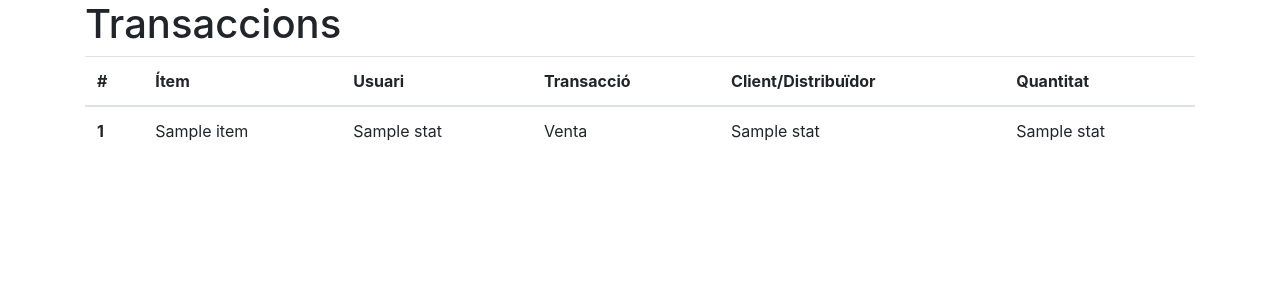
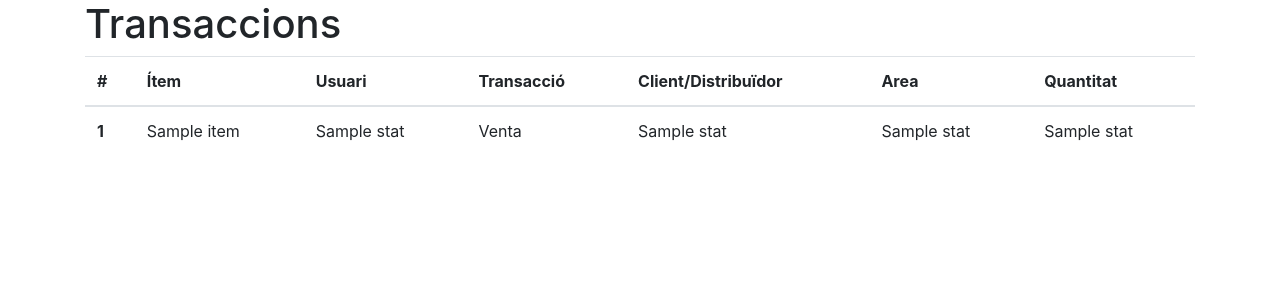
Before and after one commit to pgiuli/dunder-mifflin, a Flask app: template templates/stats.html in a window 1280 px wide. Shown: the part 56-356 px from the top of the page. Run offline with Flask 3, Linux system fonts and the light colour scheme; the template is opened without the code that fills it: most values are stand-ins (such as "Sample title", 1, 10 or a date in 2020); some libraries are stand-ins or nearby versions.

Commit message:
Added area to stats

```diff
--- a/templates/stats.html
+++ b/templates/stats.html
@@ -43,6 +43,7 @@
                     <th scope="col">Usuari</th>
                     <th scope="col">Transacció</th>
                     <th scope="col">Client/Distribuïdor</th>
+                    <th scope="col">Area</th>
                     <th scope="col">Quantitat</th>
 
                 </tr>
@@ -59,6 +60,11 @@
                     <td>Venta</td>
                     {% endif %}
                     <td>{{ stat[4] }}</td>
+                    {% if stat[3] == 0%}
+                    <td>N/A</td>
+                    {% else %}
+                    <td>{{ stat[3] }}</td>
+                    {% endif %}
                     <td>{{ stat[2] }}</td>
                 </tr>
                 {% endfor %}
```
